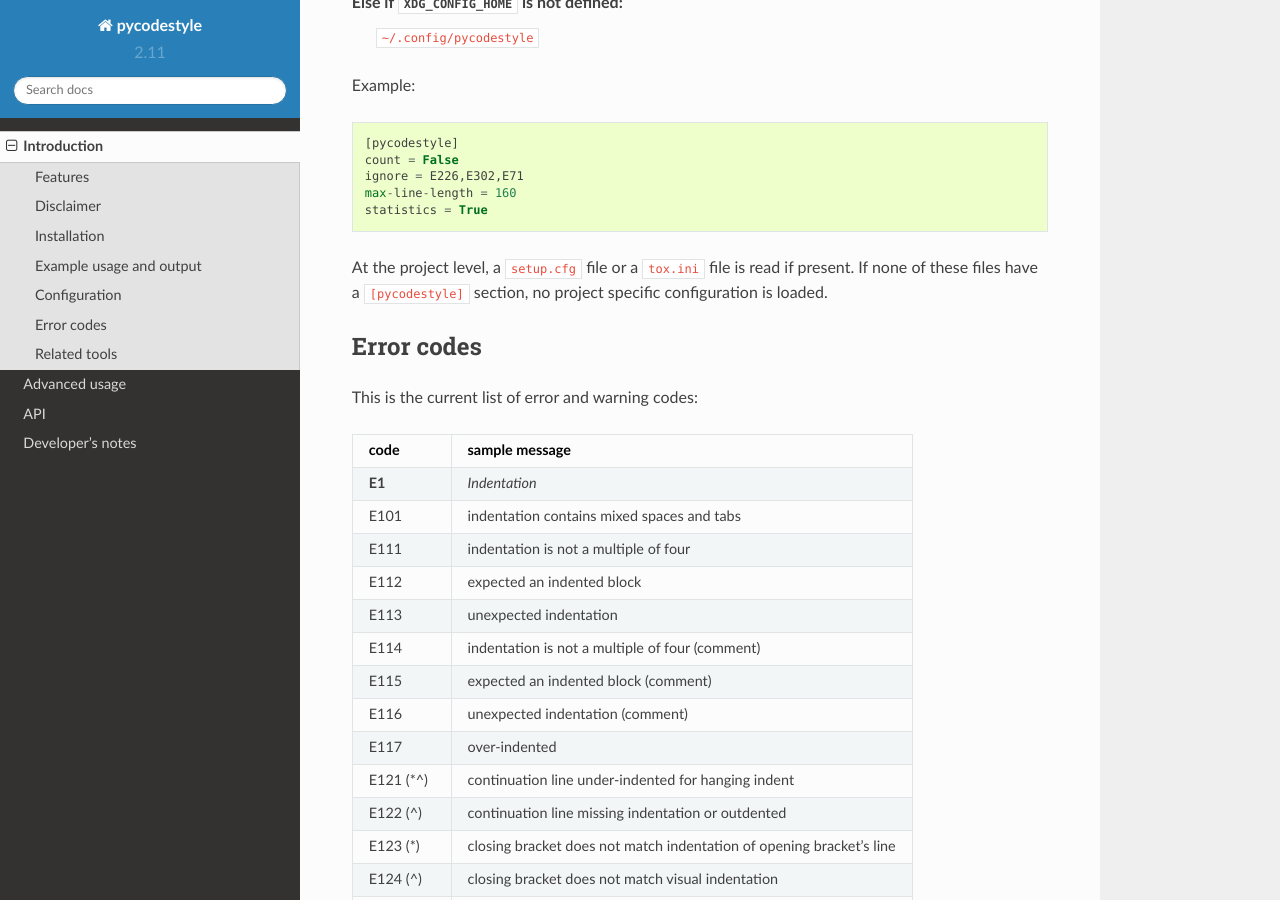
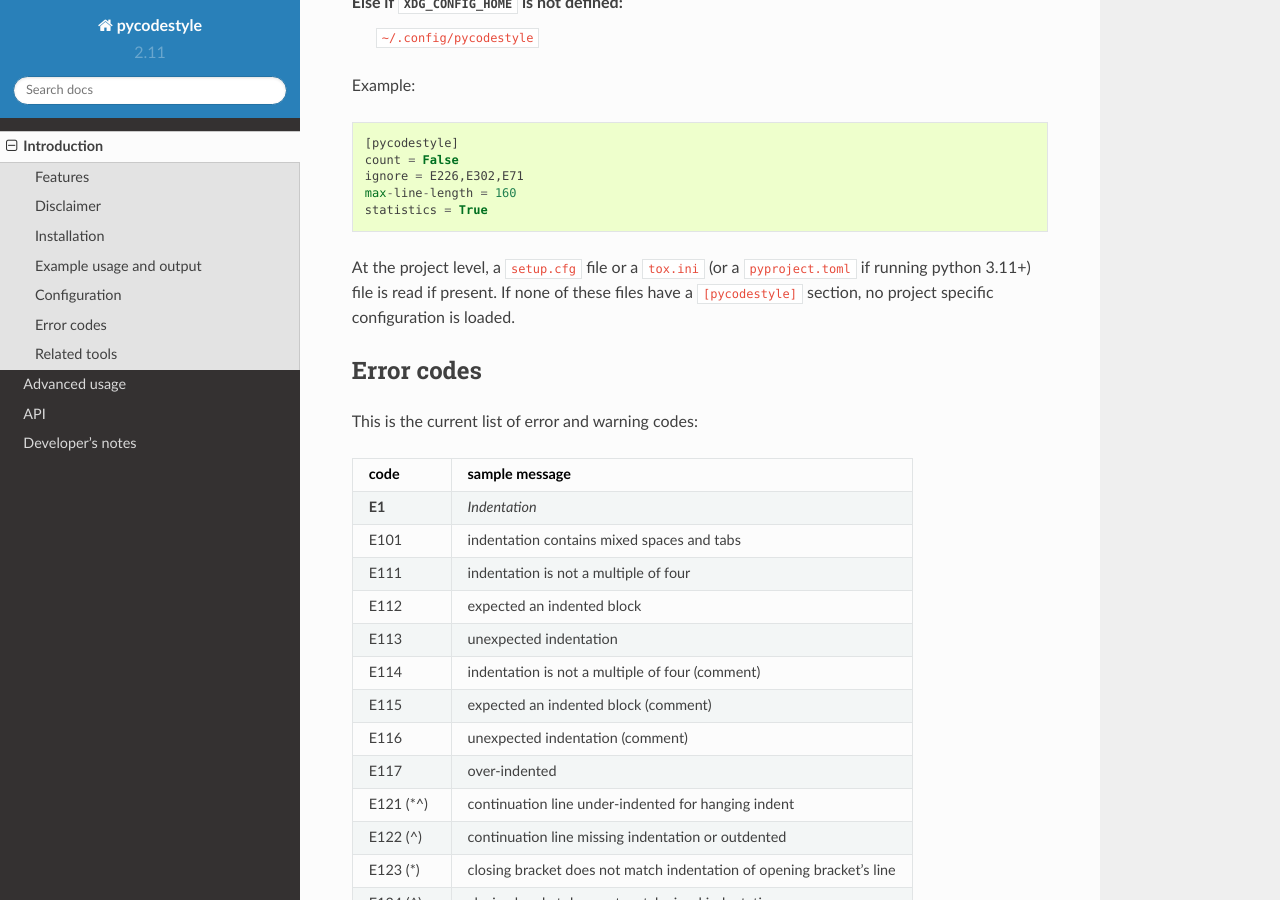
Before and after one commit to PyCQA/pycodestyle, a Sphinx documentation site: the page built from docs/intro.rst, in a window 1280 px wide and 900 px high, scrolled down 3667 px. Built offline with Sphinx 7.4.7 and the Read the Docs theme 2.0.0, drawn with Linux system fonts in a browser that asks for light colours.

Commit message:
Adds support for pyproject.toml

```diff
--- a/docs/intro.rst
+++ b/docs/intro.rst
@@ -200,7 +200,8 @@
   max-line-length = 160
   statistics = True
 
-At the project level, a ``setup.cfg`` file or a ``tox.ini`` file is read if
+At the project level, a ``setup.cfg`` file or a ``tox.ini``
+(or a ``pyproject.toml`` if running python 3.11+) file is read if
 present. If none of these files have a ``[pycodestyle]`` section, no project
 specific configuration is loaded.
 
```
Also changed, not shown: pycodestyle.py (+7 -1 lines).
